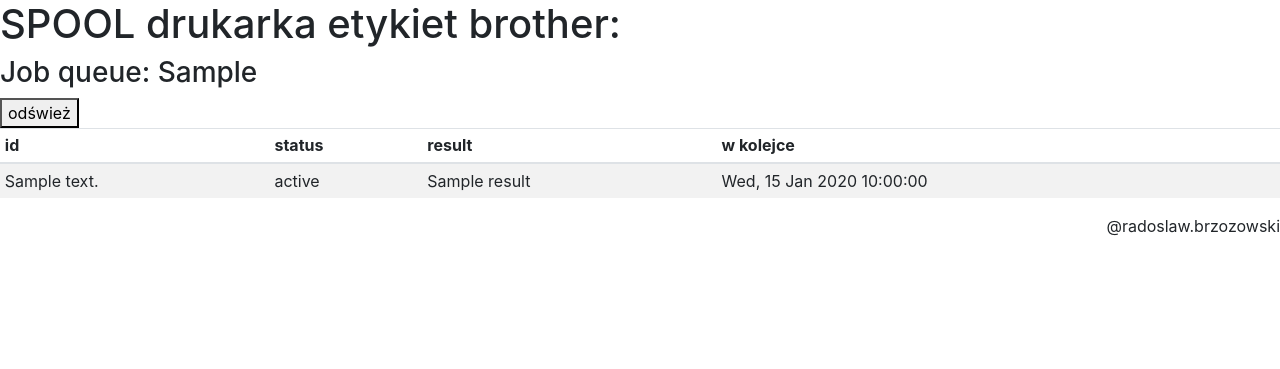
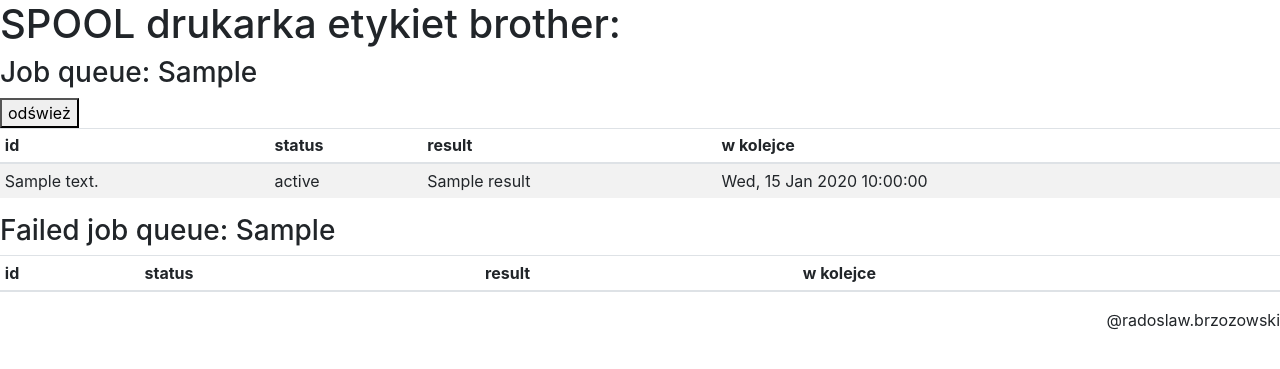
Before and after one commit to radoslav/brother_ql_print_label, a Flask app: template app/templates/index.html in a window 1280 px wide. Shown: the top 369 px of the page. Run offline with Flask 2, Linux system fonts and the light colour scheme; the template is opened without the code that fills it: most values are stand-ins (such as "Sample title", 1, 10 or a date in 2020); lists and menus that the app fills with data are empty; some libraries are stand-ins or nearby versions.

Commit message:
faild register

```diff
--- a/app/__init__.py
+++ b/app/__init__.py
@@ -5,6 +5,6 @@ from rq import Queue
 app = Flask(__name__)
 
 r = redis.Redis()
-q = Queue(connection=r)
+q = Queue('default', connection=r)
 
 from app import views
--- a/app/print_task.py
+++ b/app/print_task.py
@@ -4,7 +4,7 @@ import time
 def print_task(label):
     time.sleep(5)
 
-    # raise NameError('HiThere')
+    raise NameError('HiThere')
     return True
 
 #
--- a/app/templates/index.html
+++ b/app/templates/index.html
@@ -49,6 +49,35 @@
     </tbody>
 </table>
 
+<h3 class="">Failed job queue: {{ failed_len }}</h3>
+
+<table class="table table-sm table-striped">
+    <thead class="">
+    <tr>
+        <th>id</th>
+        <th>status</th>
+        <th>result</th>
+        <th>w kolejce</th>
+    </tr>
+    </thead>
+    <tbody id="tasks">
+{#    {% if failed_jobs %}#}
+{#        {% for job in failed_jobs %}#}
+{#            <tr>#}
+{#                <td>{{ job.description }}</td>#}
+{#                <td>{{ job.status }}</td>#}
+{#                <td>{{ job.result }}</td>#}
+{#                <td>{{ job.enqueued_at.strftime('%a, %d %b %Y %H:%M:%S') }}</td>#}
+{#            </tr>#}
+{#        {% endfor %}#}
+{#    {% else %}#}
+{#        <tr>#}
+{#            <td colspan="4" class="text-center">Brak prac w kolejce</td>#}
+{#        </tr>#}
+{#    {% endif %}#}
+    </tbody>
+</table>
+
 <footer class="text-right">@radoslaw.brzozowski</footer>
 </body>
 
--- a/app/views.py
+++ b/app/views.py
@@ -1,4 +1,5 @@
 from brother_ql import BrotherQLRaster, create_label
+from rq.registry import FailedJobRegistry
 
 from app import app
 from app import q
@@ -24,7 +25,10 @@ BACKEND_CLASS = backend_factory(selected_backend)['backend_class']
 def index():
     q_len = len(q)
     jobs = q.jobs
-    return render_template("index.html", jobs=jobs, q_len=q_len)
+
+    failed = FailedJobRegistry(queue=q)
+
+    return render_template("index.html", jobs=jobs, q_len=q_len, failed_len=failed.count)
 
 
 @app.route("/api", methods=["GET"])
```
